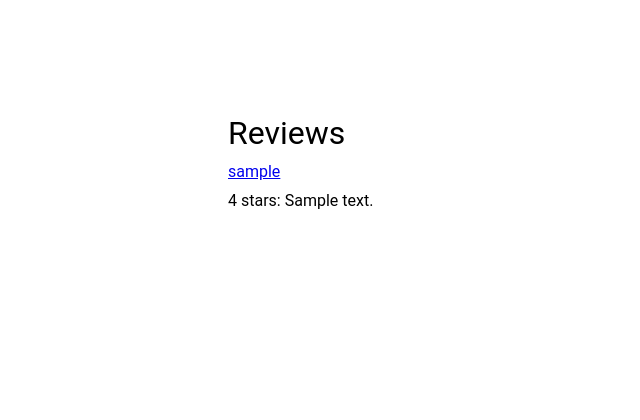
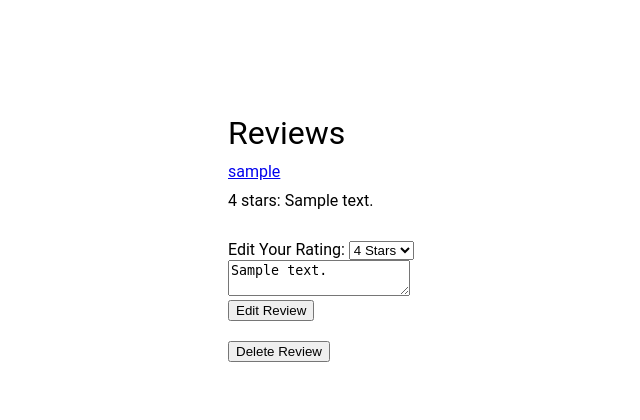
Before and after one commit to jzoccola01/web-apps-gp, a Flask app: page /recipe/1 in a window 1280 px wide; the page is wider, and only the part inside the window is pictured. Shown: the part 853-1273 px from the top of that part, without its empty margins (36-676 px from the left). Before the commit the page ends 1062 px from the top of that part, so only its background shows below. Run offline with Flask 3, Linux system fonts and the light colour scheme; a user stored in the database is signed in; tables that the repository leaves empty hold one stand-in row (values such as "Sample post"); grey boxes marked "Sample" are stand-in pictures.

Commit message:
Added update and delete rating feature

```diff
--- a/cooking/controllers/recipe.py
+++ b/cooking/controllers/recipe.py
@@ -12,6 +12,8 @@ from flask import current_app
 
 bp = Blueprint("recipe", __name__)
 
+
+### GET RECIPE PAGE ###
 @bp.route("/recipe/<int:recipe_id>")
 def recipe(recipe_id):
 
@@ -31,10 +33,13 @@ def recipe(recipe_id):
         previous = db.session.execute(query).scalars().all()
         if(len(previous) == 0):
             previously_rated = 0
+            previous_rating=0
         else:
             previously_rated = 1
+            previous_rating=previous[0]
     else:
         previously_rated = 0
+        previous_rating=0
 
 
     # query bookmarks
@@ -43,9 +48,11 @@ def recipe(recipe_id):
         query = db.select(model.Bookmark).where(model.Bookmark.user_id == flask_login.current_user.id)
         bookmarks = db.session.execute(query).scalars().all()
 
-    return render_template("main/recipe.html", recipe=recipe, rating_value=rating_value, previously_rated=previously_rated, bookmarks=bookmarks)
+    return render_template("main/recipe.html", recipe=recipe, rating_value=rating_value, previously_rated=previously_rated, previous_rating=previous_rating, bookmarks=bookmarks)
 
 
+
+### CREATE NEW RATING ###
 @bp.route("/new_rating", methods=["POST"])
 def new_rating():
     comment = request.form.get("text")
@@ -98,19 +105,43 @@ def new_rating():
 
 
 
-
+### EDIT CURRENT USER'S RATING ###
 @bp.route("/edit_rating", methods=["POST"])
 def edit_rating():
+    previous_rating_id = request.form.get("previous_rating_id")
+    query = db.select(model.Rating).where(model.Rating.id == previous_rating_id)
+    current_rating = db.session.execute(query).scalar_one()
 
-# CONTROLLER FOR EDITING RATINGS
 
-# return redirect(url_for("recipe.recipe", recipe_id = recipe_id))
-    return 0
+    comment = request.form.get("text")
+    rating = request.form.get("stars")
+    recipe_id = request.form.get("recipe_id")
+
+    current_rating.rating = rating
+    current_rating.comment = comment
+
+    db.session.commit()
+
+    return redirect(url_for("recipe.recipe", recipe_id = recipe_id))
+
+
+@bp.route("/delete_rating", methods=["POST"])
+def delete_rating():
+    previous_rating_id = request.form.get("previous_rating_id")
+    query = db.select(model.Rating).where(model.Rating.id == previous_rating_id)
+    current_rating = db.session.execute(query).scalar_one()
+
+    db.session.delete(current_rating)
+    db.session.commit()
+
+    recipe_id = request.form.get("recipe_id")
+
+    return redirect(url_for("recipe.recipe", recipe_id = recipe_id))
 
 
 
 
-
+### BOOKMARK RECIPE ###
 @bp.route("/recipe_bookmark", methods=["POST"])
 @flask_login.login_required
 def recipe_bookmark():
--- a/cooking/templates/main/recipe.html
+++ b/cooking/templates/main/recipe.html
@@ -146,8 +146,69 @@
                 </form>
             {% endif %}
 
-            <!-- Edit review form goes here -->
 
+            {% if previously_rated == 1 %}
+            <div>
+                <form action="{{ url_for('recipe.edit_rating') }}" method="post" style="padding-top: 20px;">
+                    <label for="stars">Edit Your Rating:</label>
+                    <select name="stars">
+                        {% if previous_rating.rating == 1 %}
+                            <option value="1" selected="selected">1 Star</option>
+                            <option value="2">2 Stars</option>
+                            <option value="3">3 Stars</option>
+                            <option value="4">4 Stars</option>
+                            <option value="5">5 Stars</option>
+                        {% endif %}
+                        {% if previous_rating.rating == 2 %}
+                            <option value="1">1 Star</option>
+                            <option value="2" selected="selected">2 Stars</option>
+                            <option value="3">3 Stars</option>
+                            <option value="4">4 Stars</option>
+                            <option value="5">5 Stars</option>
+                        {% endif %}
+                        {% if previous_rating.rating == 3 %}
+                            <option value="1">1 Star</option>
+                            <option value="2">2 Stars</option>
+                            <option value="3" selected="selected">3 Stars</option>
+                            <option value="4">4 Stars</option>
+                            <option value="5">5 Stars</option>
+                        {% endif %}
+                        {% if previous_rating.rating == 4 %}
+                            <option value="1">1 Star</option>
+                            <option value="2">2 Stars</option>
+                            <option value="3">3 Stars</option>
+                            <option value="4" selected="selected">4 Stars</option>
+                            <option value="5">5 Stars</option>
+                        {% endif %}
+                        {% if previous_rating.rating == 5 %}
+                            <option value="1">1 Star</option>
+                            <option value="2">2 Stars</option>
+                            <option value="3">3 Stars</option>
+                            <option value="4">4 Stars</option>
+                            <option value="5" selected="selected">5 Stars</option>
+                        {% endif %}
+                    </select>
+                    <div>
+                        <textarea name="text">{{ previous_rating.comment }}</textarea>
+                    </div>
+                    <div>
+                        <input type="hidden" name="recipe_id" value="{{ recipe.id }}">
+                        <input type="hidden" name="previous_rating_id" value="{{ previous_rating.id }}">
+
+                        <input type="submit" value="Edit Review"/>
+                    </div>
+
+                </form>
+            </div>
+            <div>
+                <form action="{{ url_for('recipe.delete_rating') }}" method="post" style="padding-top: 20px;">
+                    <input type="hidden" name="recipe_id" value="{{ recipe.id }}">
+                    <input type="hidden" name="previous_rating_id" value="{{ previous_rating.id }}">
+                    <input type="submit" value="Delete Review"/>
+                </form>
+
+            </div>
+            {% endif %}
 
         </div>
 
```
